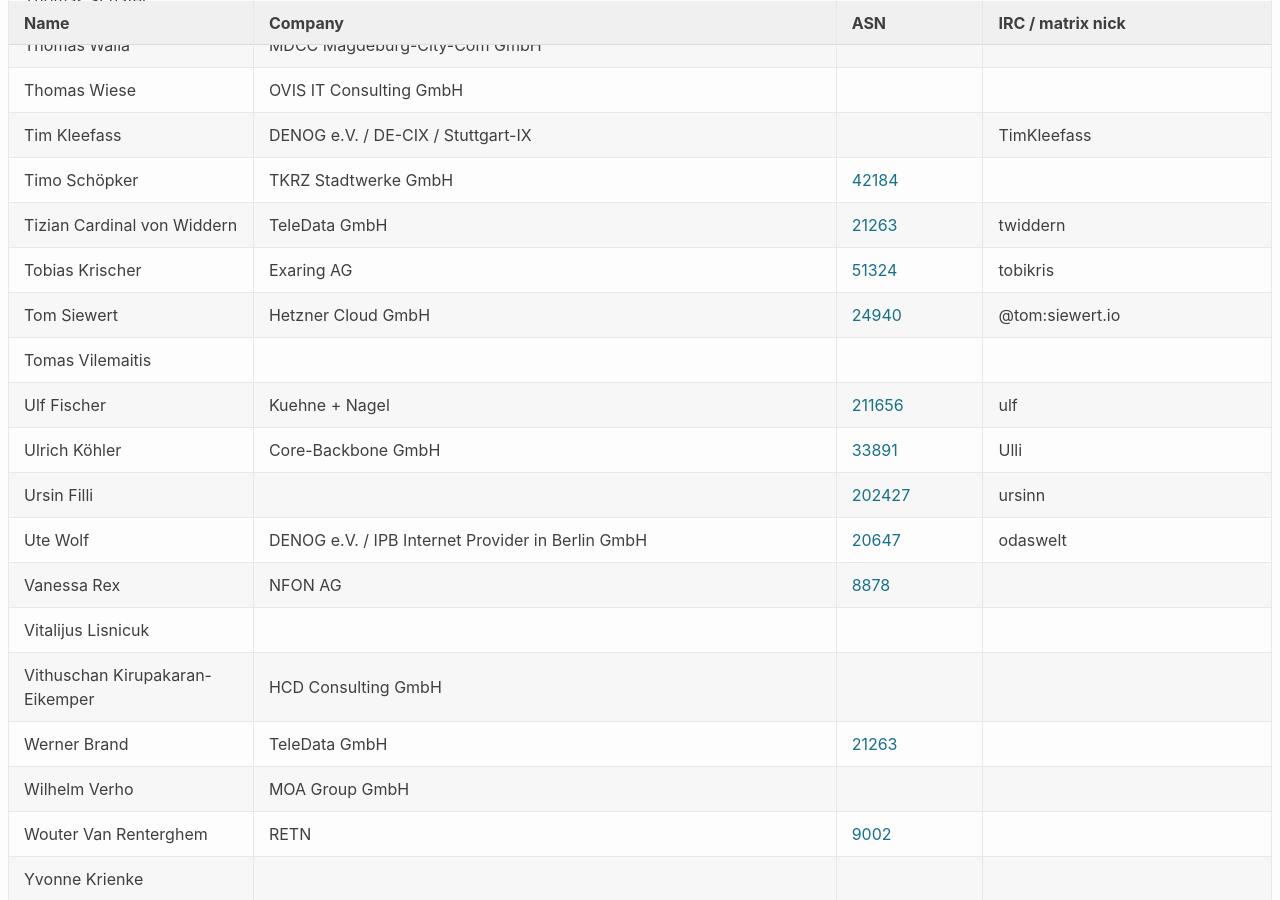
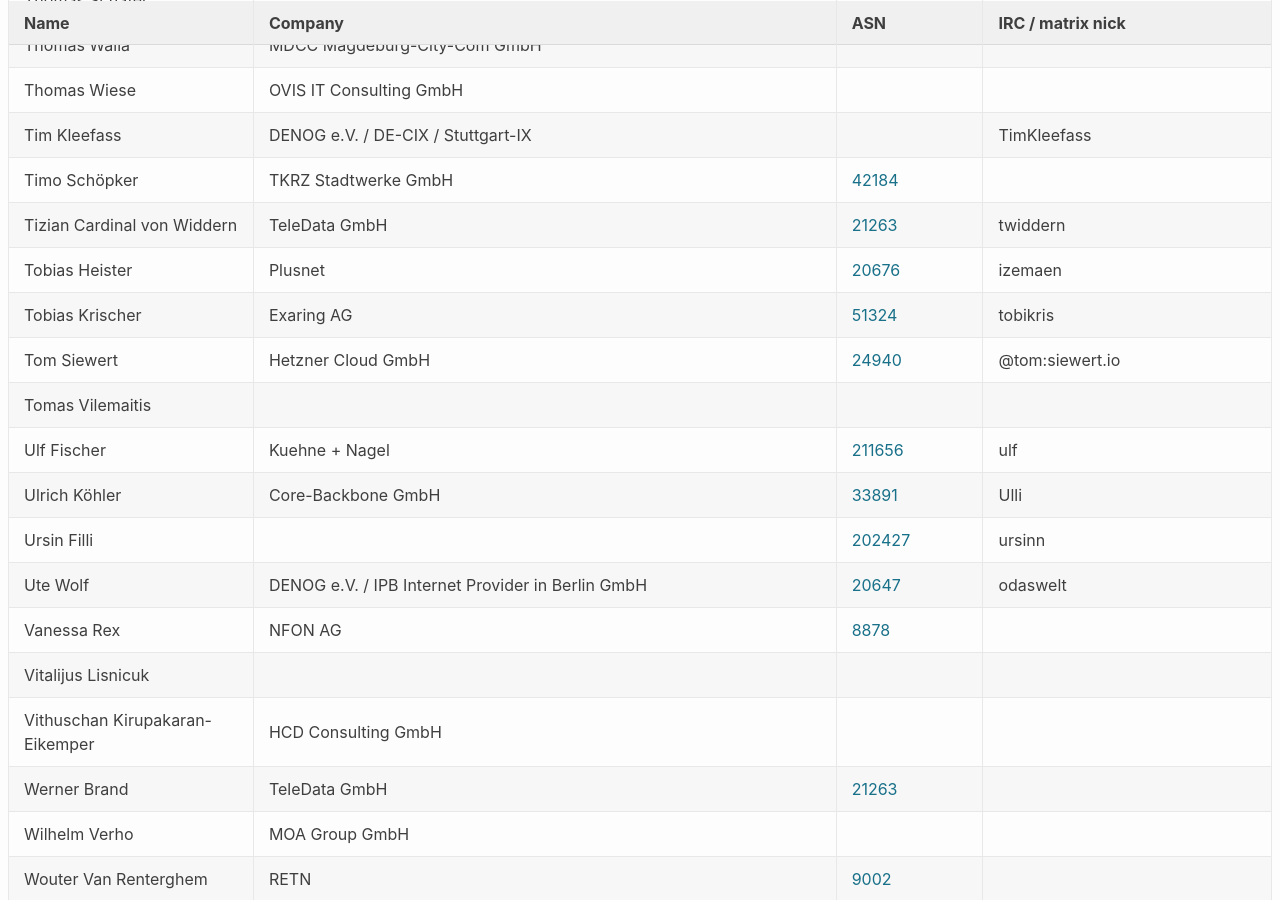
Before and after one commit to denog/pretix-attendeelist, a Jekyll site: the page built from denog16/index.markdown, in a window 1280 px wide and 900 px high, scrolled down 11995 px. Built offline with Jekyll 4.4.1, drawn with Linux system fonts in a browser that asks for light colours.

Commit message:
Latest data: Mon Sep 30 10:33:30 UTC 2024

```diff
--- a/_data/attendees_denog16_onsite.json
+++ b/_data/attendees_denog16_onsite.json
@@ -1596,6 +1596,12 @@
     "asn": "21263"
   },
   {
+    "name": "Tobias Heister",
+    "company": "Plusnet",
+    "irc": "izemaen",
+    "asn": "20676"
+  },
+  {
     "name": "Tobias Krischer",
     "company": "Exaring AG",
     "irc": "tobikris",
```
